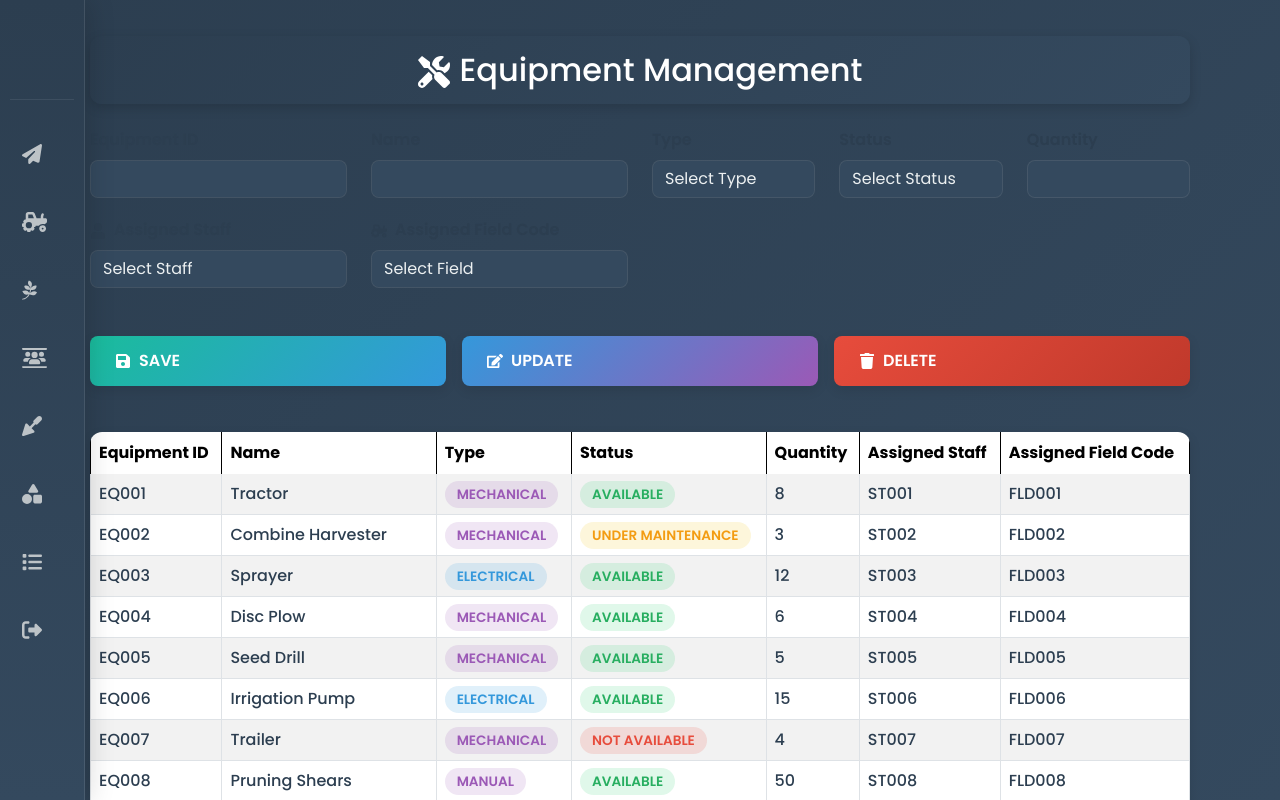
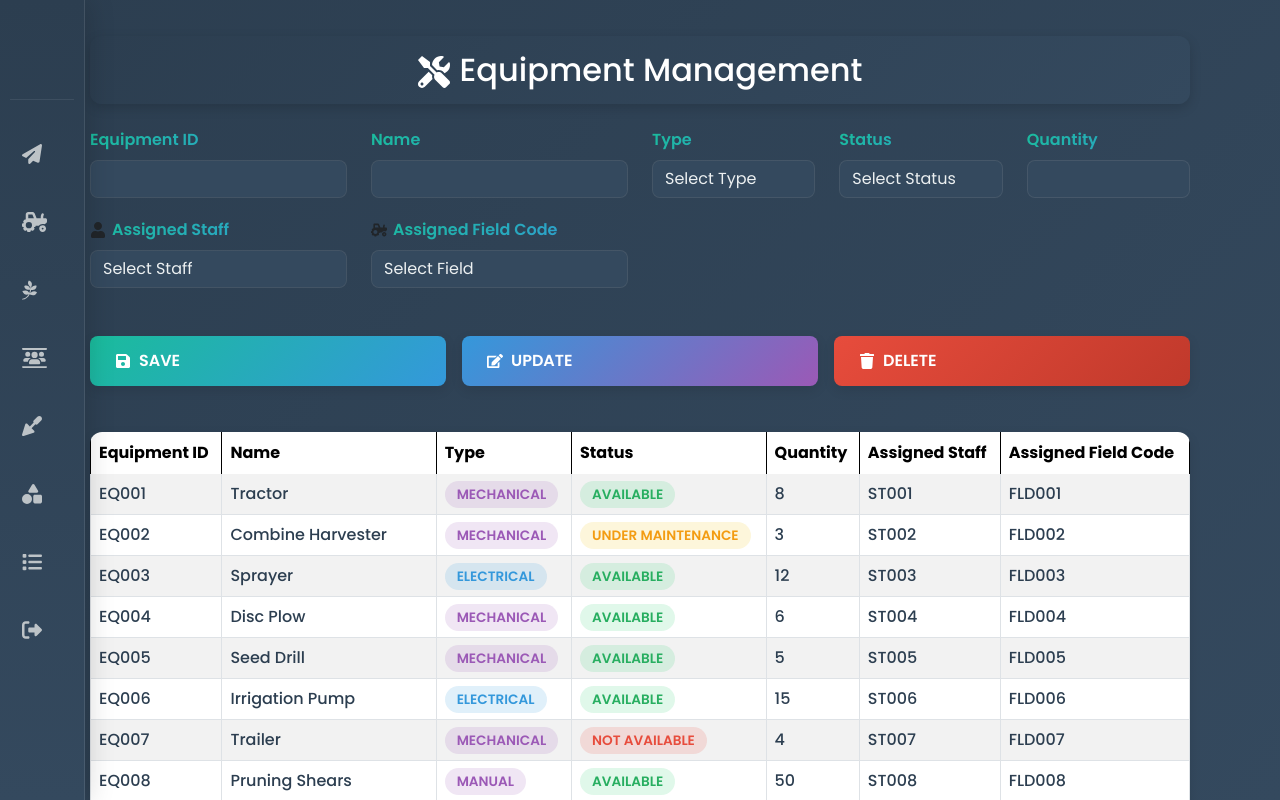
Before and after one commit to Bd-Mutant7/AgriSync, a React (Vite) app: page /equipment in a window 1280 px wide. Built offline with nearby package versions, Linux system fonts and the light colour scheme.

Commit message:
Update Equipment.tsx

```diff
--- a/src/pages/Equipment/Equipment.tsx
+++ b/src/pages/Equipment/Equipment.tsx
@@ -10,6 +10,18 @@ export function Equipment() {
     const equipmentList = useSelector((state: RootState) => state.equipment);
     const [equipment, setEquipment] = useState<EquipmentModel | null>(null);
 
+    // UPDATED: Label style with gradient text
+    const labelStyle = {
+        fontWeight: "600",
+        marginBottom: "8px",
+        display: "flex",
+        alignItems: "center",
+        gap: "6px",
+        background: "linear-gradient(135deg, #1abc9c, #3498db)",
+        WebkitBackgroundClip: "text",
+        WebkitTextFillColor: "transparent",
+        backgroundClip: "text"
+    };
 
     const staffOptions = [
         { id: "ST001", name: "John Doe" },
@@ -107,7 +119,7 @@ export function Equipment() {
             <form id="equipmentForm" style={{ marginBottom: "30px" }}>
                 <div className="row" style={{ marginBottom: "20px" }}>
                     <div className="col-md-3">
-                        <label htmlFor="equipmentId" style={{ color: "#2c3e50", fontWeight: "600", marginBottom: "8px" }}>
+                        <label htmlFor="equipmentId" style={labelStyle}>
                             Equipment ID
                         </label>
                         <input
@@ -122,7 +134,7 @@ export function Equipment() {
                         />
                     </div>
                     <div className="col-md-3">
-                        <label htmlFor="name1" style={{ color: "#2c3e50", fontWeight: "600", marginBottom: "8px" }}>
+                        <label htmlFor="name1" style={labelStyle}>
                             Name
                         </label>
                         <input
@@ -137,7 +149,7 @@ export function Equipment() {
                         />
                     </div>
                     <div className="col-md-2">
-                        <label htmlFor="type" style={{ color: "#2c3e50", fontWeight: "600", marginBottom: "8px" }}>
+                        <label htmlFor="type" style={labelStyle}>
                             Type
                         </label>
                         <select
@@ -155,7 +167,7 @@ export function Equipment() {
                         </select>
                     </div>
                     <div className="col-md-2">
-                        <label htmlFor="status1" style={{ color: "#2c3e50", fontWeight: "600", marginBottom: "8px" }}>
+                        <label htmlFor="status1" style={labelStyle}>
                             Status
                         </label>
                         <select
@@ -174,7 +186,7 @@ export function Equipment() {
                         </select>
                     </div>
                     <div className="col-md-2">
-                        <label htmlFor="quantity" style={{ color: "#2c3e50", fontWeight: "600", marginBottom: "8px" }}>
+                        <label htmlFor="quantity" style={labelStyle}>
                             Quantity
                         </label>
                         <input
@@ -193,8 +205,8 @@ export function Equipment() {
 
                 <div className="row mt-3">
                     <div className="col-md-3">
-                        <label htmlFor="assignedStaffId" style={{ color: "#2c3e50", fontWeight: "600", marginBottom: "8px" }}>
-                            <FaUser style={{ marginRight: "8px" }} />
+                        <label htmlFor="assignedStaffId" style={labelStyle}>
+                            <FaUser />
                             Assigned Staff
                         </label>
                         <select
@@ -218,8 +230,8 @@ export function Equipment() {
                         </select>
                     </div>
                     <div className="col-md-3">
-                        <label htmlFor="assignedFieldCode" style={{ color: "#2c3e50", fontWeight: "600", marginBottom: "8px" }}>
-                            <FaTractor style={{ marginRight: "8px" }} />
+                        <label htmlFor="assignedFieldCode" style={labelStyle}>
+                            <FaTractor />
                             Assigned Field Code
                         </label>
                         <select
```
